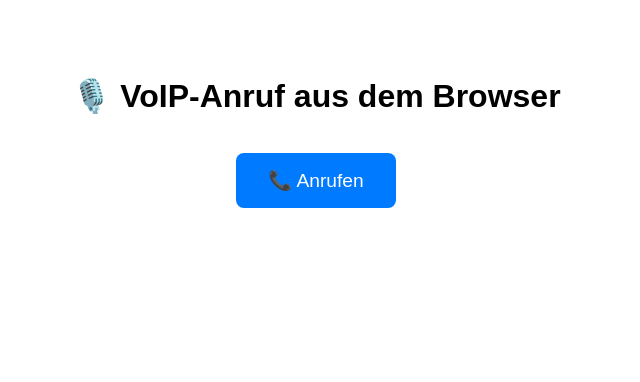
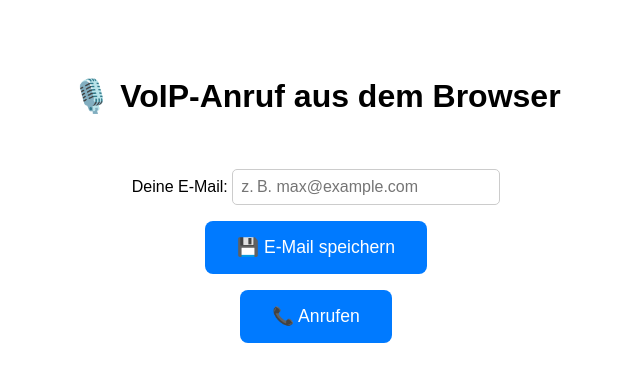
Before and after one commit to Luncustaf/salestrainer-frontend, a SvelteKit app: page / in a window 1280 px wide. Shown: the top 382 px of the page, without its empty margins (324-964 px from the left). Built offline with nearby package versions, Linux system fonts and the light colour scheme.

Commit message:
Logging added

```diff
--- a/src/routes/+page.svelte
+++ b/src/routes/+page.svelte
@@ -1,43 +1,55 @@
 <script lang="ts">
   import { Device } from '@twilio/voice-sdk';
+  import { onMount } from 'svelte';
 
   let device: Device | null = null;
   let isCalling = false;
   let isReady = false;
+  let email = '';
+
+  const saveEmail = async () => {
+    try {
+      const res = await fetch('https://salestrainer-test-8773dee9bf25.herokuapp.com/email', {
+        method: 'POST',
+        headers: { 'Content-Type': 'application/json' },
+        body: JSON.stringify({ email, identity: "browser-user" })
+      });
+      const data = await res.json();
+      console.log("📧 E-Mail gespeichert:", data);
+    } catch (err) {
+      console.error("❌ Fehler beim Speichern der E-Mail:", err);
+    }
+  };
 
   const startVoIPCall = async () => {
     try {
       console.log("🚀 Starte VoIP-Anruf...");
-
       const res = await fetch('https://salestrainer-test-8773dee9bf25.herokuapp.com/token?identity=browser-user');
       const data = await res.json();
       const token = data.token;
 
       if (!token) {
-        console.error("❌ Kein Token empfangen:", data);
-        alert("Fehler: Kein gültiger Token vom Server.");
+        console.error("❌ Kein Token erhalten");
         return;
       }
 
       console.log("🔐 Token empfangen:", token.slice(0, 20) + "...");
-
       device = new Device(token, { debug: true });
 
       device.on('registered', () => {
-        console.log("✅ [Twilio] Gerät registriert.");
+        console.log("✅ Gerät registriert – Verbindung wird aufgebaut...");
+        const connection = device!.connect();
+        isCalling = true;
+        console.log("🚀 Verbindung gestartet:", connection);
       });
 
       device.on('ready', () => {
-        console.log("📞 [Twilio] Gerät bereit – versuche Verbindung herzustellen...");
+        console.log("📞 Twilio-Gerät bereit");
         isReady = true;
-
-        const connection = device!.connect();
-        console.log("🚀 Verbindung gestartet:", connection);
-        isCalling = true;
       });
 
-      device.on('connect', (conn) => {
-        console.log("🔊 Verbindung hergestellt:", conn.parameters);
+      device.on('connect', () => {
+        console.log("🔊 Verbindung steht");
       });
 
       device.on('disconnect', () => {
@@ -47,17 +59,18 @@
 
       device.on('error', (err) => {
         console.error("❌ Twilio Fehler:", err);
-        alert("Fehler beim Anruf: " + err.message);
+        alert("Fehler: " + err.message);
       });
 
+      await device.register(); // ← WICHTIG
     } catch (error) {
-      console.error("❌ Fehler beim Starten:", error);
+      console.error("❌ Fehler beim Starten des Anrufs:", error);
     }
   };
 
   const hangUp = () => {
-    console.log("📴 Auflegen gedrückt.");
     if (device) {
+      console.log("📴 Auflegen gedrückt.");
       device.disconnectAll();
       isCalling = false;
     }
@@ -66,6 +79,13 @@
 
 <main>
   <h1>🎙️ VoIP-Anruf aus dem Browser</h1>
+
+  <label>
+    Deine E-Mail:
+    <input bind:value={email} placeholder="z. B. max@example.com" />
+  </label>
+
+  <button on:click={saveEmail}>💾 E-Mail speichern</button>
 
   {#if !isCalling}
     <button on:click={startVoIPCall}>📞 Anrufen</button>
@@ -83,16 +103,26 @@
     font-family: sans-serif;
   }
 
+  label, input, button {
+    margin-top: 1rem;
+    font-size: 1rem;
+  }
+
+  input {
+    padding: 0.5rem;
+    border: 1px solid #ccc;
+    border-radius: 5px;
+    width: 250px;
+  }
+
   button {
     padding: 1rem 2rem;
-    font-size: 1.2rem;
+    font-size: 1.1rem;
     background-color: #007aff;
     color: white;
     border: none;
     border-radius: 8px;
     cursor: pointer;
-    margin-top: 1rem;
-    transition: background-color 0.2s ease-in-out;
   }
 
   button:hover {
```
